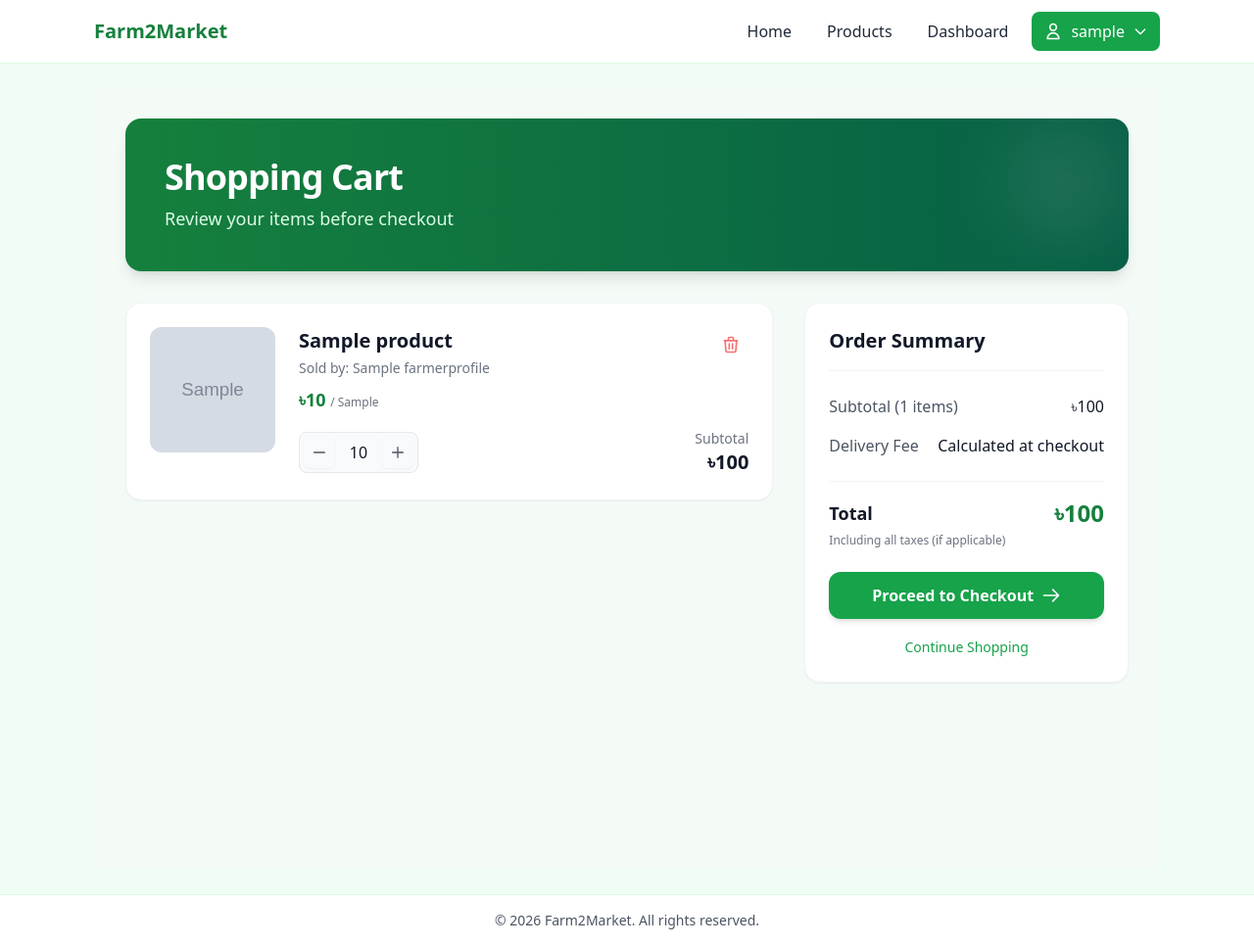
After one commit to nabil0203/Farm2Market, a Django app: page /cart/ in a window 1280 px wide. The commit adds this page. Shown: the whole page at 98% size. Run offline with Django 5.2, Linux system fonts and the light colour scheme; a user stored in the database is signed in; tables that the repository leaves empty hold one stand-in row (values such as "Sample post"); grey boxes marked "Sample" are stand-in pictures; some libraries are stand-ins or nearby versions.

Commit message:
Create frontend for cart, active button in base html

```diff
--- /dev/null
+++ b/Farm2Market/templates/F2M/cart.html
@@ -0,0 +1,136 @@
+{% extends 'base.html' %}
+{% block title %}Your Cart - Farm2Market{% endblock %}
+
+{% block content %}
+<div class="min-h-screen bg-gray-50/50 py-8">
+    <div class="max-w-6xl mx-auto px-4 sm:px-6 lg:px-8 space-y-8">
+
+        <!-- Header -->
+        <div class="bg-gradient-to-r from-green-700 to-emerald-800 rounded-2xl overflow-hidden shadow-lg p-6 sm:p-10 relative">
+            <div class="absolute top-0 right-0 w-32 h-32 bg-white opacity-10 rounded-full blur-2xl"></div>
+            <div class="relative z-10">
+                <h1 class="text-3xl sm:text-4xl font-extrabold text-white tracking-tight mb-2">Shopping Cart</h1>
+                <p class="text-green-100 text-lg">Review your items before checkout</p>
+            </div>
+        </div>
+
+        {% if cart_items %}
+        <div class="flex flex-col lg:flex-row gap-8">
+
+            <!-- Cart Items List -->
+            <div class="lg:w-2/3 space-y-4">
+                {% for item in cart_items %}
+                <div class="bg-white rounded-2xl p-4 sm:p-6 border border-gray-100 shadow-sm hover:shadow-md transition-shadow flex flex-col sm:flex-row items-center sm:items-stretch gap-6">
+
+                    <!-- Product Image -->
+                    <div class="w-full sm:w-32 h-32 flex-shrink-0 bg-green-50 rounded-xl overflow-hidden relative">
+                        {% if item.product.image %}
+                            <img src="{{ item.product.image.url }}" alt="{{ item.product.name }}" class="w-full h-full object-cover">
+                        {% else %}
+                            <div class="absolute inset-0 flex items-center justify-center opacity-40">
+                                <svg class="w-10 h-10 text-green-600" fill="none" stroke="currentColor" viewBox="0 0 24 24"><path stroke-linecap="round" stroke-linejoin="round" stroke-width="1.2" d="M4 16l4.586-4.586a2 2 0 012.828 0L16 16m-2-2l1.586-1.586a2 2 0 012.828 0L20 14m-6-6h.01M6 20h12a2 2 0 002-2V6a2 2 0 00-2-2H6a2 2 0 00-2 2v12a2 2 0 002 2z"></path></svg>
+                            </div>
+                        {% endif %}
+                    </div>
+
+                    <!-- Item Details -->
+                    <div class="flex-grow flex flex-col justify-between w-full">
+                        <div class="flex justify-between items-start gap-4">
+                            <div>
+                                <h3 class="text-xl font-bold text-gray-900 mb-1">{{ item.product.name }}</h3>
+                                <p class="text-sm text-gray-500 mb-2">Sold by: <span class="font-medium">{{ item.product.farmer.farm_name }}</span></p>
+                                <p class="text-lg font-bold text-green-700">৳{{ item.product.price_per_unit }} <span class="text-xs text-gray-500 font-medium">/ {{ item.product.unit }}</span></p>
+                            </div>
+                            <!-- Remove Button -->
+                            <form method="POST" action="{% url 'update_cart_view' item.cart_item_id %}">
+                                {% csrf_token %}
+                                <input type="hidden" name="action" value="remove">
+                                <button type="submit" class="text-red-400 hover:text-red-600 transition-colors p-2 rounded-full hover:bg-red-50" title="Remove item">
+                                    <svg class="w-5 h-5" fill="none" stroke="currentColor" viewBox="0 0 24 24"><path stroke-linecap="round" stroke-linejoin="round" stroke-width="2" d="M19 7l-.867 12.142A2 2 0 0116.138 21H7.862a2 2 0 01-1.995-1.858L5 7m5 4v6m4-6v6m1-10V4a1 1 0 00-1-1h-4a1 1 0 00-1 1v3M4 7h16"></path></svg>
+                                </button>
+                            </form>
+                        </div>
+
+                        <div class="flex items-center justify-between mt-4">
+                            <!-- Quantity Controls -->
+                            <div class="flex items-center border border-gray-200 rounded-lg p-1 bg-gray-50">
+                                <form method="POST" action="{% url 'update_cart_view' item.cart_item_id %}" class="flex items-center">
+                                    {% csrf_token %}
+                                    <input type="hidden" name="action" value="decrease">
+                                    <button type="submit" class="w-8 h-8 flex items-center justify-center rounded-md hover:bg-white text-gray-600 hover:text-green-700 transition-colors shadow-sm hover:shadow">
+                                        <svg class="w-4 h-4" fill="none" stroke="currentColor" viewBox="0 0 24 24"><path stroke-linecap="round" stroke-linejoin="round" stroke-width="2" d="M20 12H4"></path></svg>
+                                    </button>
+                                </form>
+                                <span class="w-12 text-center font-medium text-gray-900">{{ item.quantity }}</span>
+                                <form method="POST" action="{% url 'update_cart_view' item.cart_item_id %}" class="flex items-center">
+                                    {% csrf_token %}
+                                    <input type="hidden" name="action" value="increase">
+                                    <button type="submit" class="w-8 h-8 flex items-center justify-center rounded-md hover:bg-white text-gray-600 hover:text-green-700 transition-colors shadow-sm hover:shadow" {% if item.quantity >= item.product.stock_quantity %}disabled{% endif %}>
+                                        <svg class="w-4 h-4" fill="none" stroke="currentColor" viewBox="0 0 24 24"><path stroke-linecap="round" stroke-linejoin="round" stroke-width="2" d="M12 4v16m8-8H4"></path></svg>
+                                    </button>
+                                </form>
+                            </div>
+
+                            <!-- Subtotal -->
+                            <div class="text-right">
+                                <span class="text-sm text-gray-500 block">Subtotal</span>
+                                <span class="text-xl font-black text-gray-900">৳{{ item.subtotal }}</span>
+                            </div>
+                        </div>
+                    </div>
+                </div>
+                {% endfor %}
+            </div>
+
+            <!-- Order Summary -->
+            <div class="lg:w-1/3">
+                <div class="bg-white rounded-2xl border border-gray-100 shadow-sm p-6 sticky top-24">
+                    <h2 class="text-xl font-bold text-gray-900 mb-6 pb-4 border-b border-gray-100">Order Summary</h2>
+
+                    <div class="space-y-4 mb-6">
+                        <div class="flex justify-between text-gray-600">
+                            <span>Subtotal ({{ cart_items.count }} items)</span>
+                            <span class="font-medium text-gray-900">৳{{ total_price }}</span>
+                        </div>
+                        <div class="flex justify-between text-gray-600">
+                            <span>Delivery Fee</span>
+                            <span class="font-medium text-gray-900">Calculated at checkout</span>
+                        </div>
+                    </div>
+
+                    <div class="border-t border-gray-100 pt-4 mb-6">
+                        <div class="flex justify-between items-center">
+                            <span class="text-lg font-bold text-gray-900">Total</span>
+                            <span class="text-2xl font-black text-green-700">৳{{ total_price }}</span>
+                        </div>
+                        <p class="text-xs text-gray-500 mt-1">Including all taxes (if applicable)</p>
+                    </div>
+
+                    <button class="w-full bg-green-600 text-white font-bold py-3 px-4 rounded-xl hover:bg-green-700 transition-colors shadow-md hover:shadow-lg active:scale-95 flex items-center justify-center gap-2">
+                        <span>Proceed to Checkout</span>
+                        <svg class="w-5 h-5" fill="none" stroke="currentColor" viewBox="0 0 24 24"><path stroke-linecap="round" stroke-linejoin="round" stroke-width="2" d="M14 5l7 7m0 0l-7 7m7-7H3"></path></svg>
+                    </button>
+
+                    <div class="mt-4 text-center">
+                        <a href="{% url 'product_list_view' %}" class="text-sm font-medium text-green-600 hover:text-green-800 transition-colors">Continue Shopping</a>
+                    </div>
+                </div>
+            </div>
+
+        </div>
+        {% else %}
+        <!-- Empty Cart State -->
+        <div class="bg-white rounded-3xl border border-gray-100 shadow-sm p-12 text-center flex flex-col items-center justify-center min-h-[50vh]">
+            <div class="w-32 h-32 mb-6 bg-gray-50 rounded-full flex items-center justify-center text-gray-300">
+                <svg class="w-16 h-16" fill="none" stroke="currentColor" viewBox="0 0 24 24"><path stroke-linecap="round" stroke-linejoin="round" stroke-width="1.5" d="M3 3h2l.4 2M7 13h10l4-8H5.4M7 13L5.4 5M7 13l-2.293 2.293c-.63.63-.184 1.707.707 1.707H17m0 0a2 2 0 100 4 2 2 0 000-4zm-8 2a2 2 0 11-4 0 2 2 0 014 0z"></path></svg>
+            </div>
+            <h2 class="text-2xl font-bold text-gray-900 mb-3">Your cart is empty</h2>
+            <p class="text-gray-500 mb-8 max-w-md">Looks like you haven't added anything to your cart yet. Discover fresh, local farm products.</p>
+            <a href="{% url 'product_list_view' %}" class="bg-green-600 text-white font-medium py-3 px-8 rounded-xl hover:bg-green-700 transition-all duration-300 shadow-md hover:shadow-lg active:scale-95">
+                Start Shopping
+            </a>
+        </div>
+        {% endif %}
+    </div>
+</div>
+{% endblock %}
--- a/Farm2Market/templates/F2M/products.html
+++ b/Farm2Market/templates/F2M/products.html
@@ -81,7 +81,9 @@
 
                                 <!-- Action Button -->
                                 {% if user.is_authenticated and user.buyer_profile %}
-                                    <button class="relative overflow-hidden group/btn flex-shrink-0 bg-green-600 text-white font-medium py-2 px-4 rounded-xl transition-all duration-300 flex items-center justify-center gap-2 {% if product.stock_quantity <= 0 %}opacity-50 cursor-not-allowed{% else %}hover:bg-green-700 active:scale-95 shadow-sm hover:shadow-md hover:shadow-green-600/30{% endif %}" {% if product.stock_quantity <= 0 %}disabled{% endif %}>
+                                    <form method="POST" action="{% url 'add_to_cart_view' product.product_id %}" class="flex-shrink-0">
+                                        {% csrf_token %}
+                                        <button type="submit" class="relative overflow-hidden group/btn w-full bg-green-600 text-white font-medium py-2 px-4 rounded-xl transition-all duration-300 flex items-center justify-center gap-2 hover:bg-green-700 active:scale-95 shadow-sm hover:shadow-md hover:shadow-green-600/30">
                                         {% if product.stock_quantity > 0 %}
                                             <span class="relative z-10 flex items-center gap-1.5 text-sm whitespace-nowrap">
                                                 <svg class="w-4 h-4 group-hover/btn:-rotate-12 transition-transform duration-300 flex-shrink-0" fill="none" stroke="currentColor" viewBox="0 0 24 24" xmlns="http://www.w3.org/2000/svg"><path stroke-linecap="round" stroke-linejoin="round" stroke-width="2" d="M3 3h2l.4 2M7 13h10l4-8H5.4M7 13L5.4 5M7 13l-2.293 2.293c-.63.63-.184 1.707.707 1.707H17m0 0a2 2 0 100 4 2 2 0 000-4zm-8 2a2 2 0 11-4 0 2 2 0 014 0z"></path></svg>
--- a/Farm2Market/templates/base.html
+++ b/Farm2Market/templates/base.html
@@ -24,7 +24,7 @@
                             <li><a href="{% url 'farmer_dashboard_view' %}" class="px-3 py-2 rounded-lg hover:bg-green-100">Dashboard</a></li>
 
                         {% elif user.buyer_profile %}
-                            <li><a href="/cart/" class="px-3 py-2 rounded-lg hover:bg-green-100">Cart</a></li>
+                            <li><a href="{% url 'cart_view' %}" class="px-3 py-2 rounded-lg hover:bg-green-100">Cart</a></li>
                             <li><a href="/orders/" class="px-3 py-2 rounded-lg hover:bg-green-100">Orders</a></li>
                         {% endif %}
 
```
Also changed, not shown: 1 other file.
